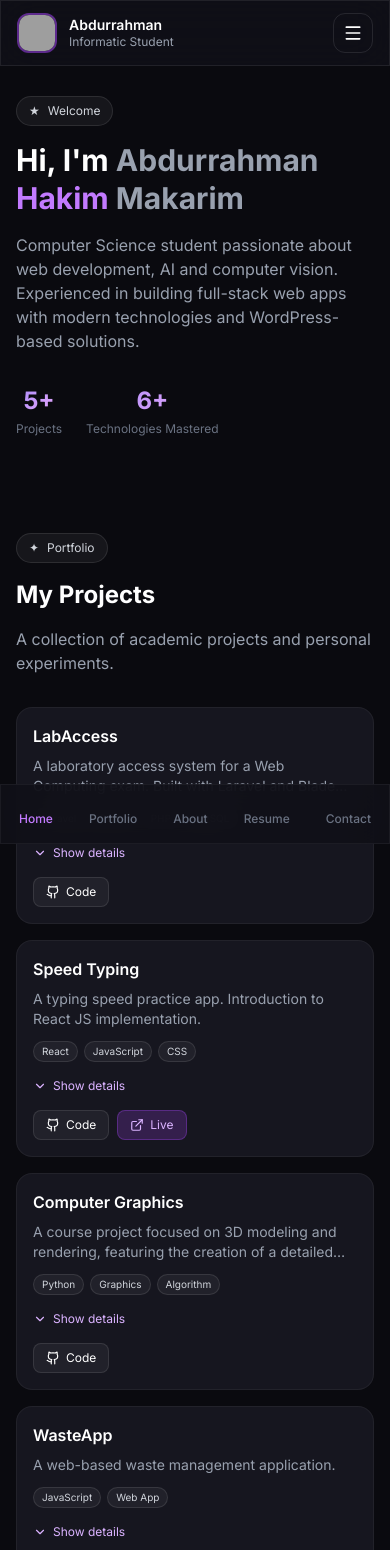
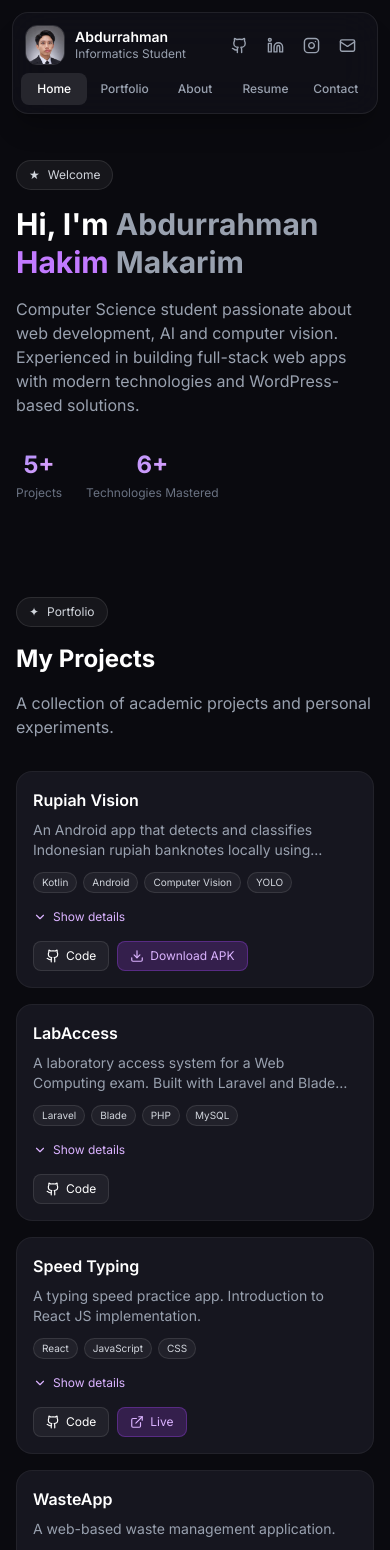
Before and after one commit to Furohito/hakim, a React (Vite) app: page / in a window 390 px wide. Shown: the top 1550 px of the page. Built offline with nearby package versions, Linux system fonts and the light colour scheme; grey boxes are pictures that could not be loaded.

Commit message:
ubah dah

```diff
--- a/src/App.tsx
+++ b/src/App.tsx
@@ -35,7 +35,7 @@ export default function App() {
 
       <main className={`
         relative z-10
-        ${isMobile ? 'px-4 pt-20 pb-24' : 'ml-[380px] px-8 lg:px-16 py-10'}
+        ${isMobile ? 'px-4 pt-36 pb-8 sm:px-6' : 'ml-[380px] px-8 lg:px-16 py-10'}
       `}>
         {/* Desktop Navbar */}
         {!isMobile && <Navbar activeSection={activeSection} />}
--- a/src/components/MobileNav.tsx
+++ b/src/components/MobileNav.tsx
@@ -1,6 +1,5 @@
-import { useState } from 'react'
-import { motion, AnimatePresence } from 'framer-motion'
-import { Menu, X, Github, Linkedin, Instagram, Mail } from 'lucide-react'
+import { Github, Linkedin, Instagram, Mail } from 'lucide-react'
+import profilePhoto from '../foto/Hakim.png'
 
 const navItems = [
   { id: 'home', label: 'Home' },
@@ -12,9 +11,9 @@ const navItems = [
 
 const socialLinks = [
   { icon: Github, href: 'https://github.com/Furohito', label: 'GitHub' },
-  { icon: Linkedin, href: '#', label: 'LinkedIn' },
-  { icon: Instagram, href: '#', label: 'Instagram' },
-  { icon: Mail, href: 'mailto:abdurrahman@email.com', label: 'Email' },
+  { icon: Linkedin, href: 'https://www.linkedin.com/in/abdurrahman-hakim-makarim', label: 'LinkedIn' },
+  { icon: Instagram, href: 'https://www.instagram.com/hakim__makarim', label: 'Instagram' },
+  { icon: Mail, href: 'mailto:abdrhakimmkrm25@gmail.com', label: 'Email' },
 ]
 
 interface MobileNavProps {
@@ -22,113 +21,31 @@ interface MobileNavProps {
 }
 
 export default function MobileNav({ activeSection }: MobileNavProps) {
-  const [isOpen, setIsOpen] = useState(false)
-
-  const scrollToSection = (id: string) => {
-    document.getElementById(id)?.scrollIntoView({ behavior: 'smooth' })
-    setIsOpen(false)
-  }
-
   return (
-    <>
-      {/* Top Bar */}
-      <header className="fixed top-0 left-0 right-0 z-50 glass">
-        <div className="flex items-center justify-between px-4 py-3">
-<div className="flex items-center gap-3">
-             <img
-               src="https://media.licdn.com/dms/image/v2/D5603AQFcyc2qj_F44w/profile-displayphoto-shrink_800_800/profile-displayphoto-shrink_800_800/0/1718236782195?e=1780531200&v=beta&t=KksSrHz4q4WCMf7Q9EZx91otKet_dbXlQ2i6-utkSnE"
-               alt="Profile"
-               className="w-10 h-10 rounded-xl object-cover border-2 border-purple-500/50"
-             />
-            <div className="flex flex-col">
-              <span className="text-sm font-semibold leading-tight">Abdurrahman</span>
-              <span className="text-xs text-gray-400">Informatic Student</span>
-            </div>
-          </div>
-
-          <button
-            onClick={() => setIsOpen(!isOpen)}
-            className="w-10 h-10 rounded-xl border border-white/10 flex items-center justify-center"
-          >
-            {isOpen ? <X size={20} /> : <Menu size={20} />}
-          </button>
-        </div>
-      </header>
-
-      {/* Mobile Menu Overlay */}
-      <AnimatePresence>
-        {isOpen && (
-          <motion.div
-            initial={{ opacity: 0 }}
-            animate={{ opacity: 1 }}
-            exit={{ opacity: 0 }}
-            className="fixed inset-0 z-40 bg-bg-primary/95 backdrop-blur-lg pt-20"
-          >
-            <motion.div
-              initial={{ opacity: 0, y: 20 }}
-              animate={{ opacity: 1, y: 0 }}
-              exit={{ opacity: 0, y: 20 }}
-              className="flex flex-col items-center justify-center h-full gap-6 -mt-20"
-            >
-              {/* Profile */}
-<img
-                 src="https://media.licdn.com/dms/image/v2/D5603AQFcyc2qj_F44w/profile-displayphoto-shrink_800_800/profile-displayphoto-shrink_800_800/0/1718236782195?e=1780531200&v=beta&t=KksSrHz4q4WCMf7Q9EZx91otKet_dbXlQ2i6-utkSnE"
-                 alt="Profile"
-                 className="w-24 h-24 rounded-full object-cover border-2 border-purple-500/50"
-               />
-              <h2 className="text-xl font-semibold">Abdurrahman Hakim M.</h2>
-
-              {/* Nav Links */}
-              <nav className="flex flex-col items-center gap-4 mt-4">
-                {navItems.map(({ id, label }) => (
-                  <button
-                    key={id}
-                    onClick={() => scrollToSection(id)}
-                    className={`text-lg font-medium transition-colors ${
-                      activeSection === id ?  'text-purple-400' : 'text-gray-400'
-                    }`}
-                  >
-                    {label}
-                  </button>
-                ))}
-              </nav>
-
-              {/* Social */}
-              <div className="flex gap-4 mt-6">
-                {socialLinks.map(({ icon: Icon, href, label }) => (
-                  <a
-                    key={label}
-                    href={href}
-                    target="_blank"
-                    rel="noopener noreferrer"
-                    className="w-12 h-12 rounded-xl border border-white/10 flex items-center justify-center text-gray-400 hover:text-purple-400 transition-colors"
-                  >
-                    <Icon size={22} />
-                  </a>
-                ))}
-              </div>
-            </motion.div>
-          </motion.div>
-        )}
-      </AnimatePresence>
-
-      {/* Bottom Tab Bar */}
-      <nav className="fixed bottom-0 left-0 right-0 z-50 glass border-t border-white/5">
-        <div className="flex justify-around py-2">
-          {navItems.map(({ id, label }) => (
-            <button
-              key={id}
-              onClick={() => scrollToSection(id)}
-              className={`flex flex-col items-center gap-1 px-3 py-2 rounded-xl transition-colors ${
-                activeSection === id ? 'text-purple-400' : 'text-gray-500'
-              }`}
-            >
-              <div className={`w-1. 5 h-1.5 rounded-full ${activeSection === id ? 'bg-purple-400' : 'bg-transparent'}`} />
-              <span className="text-xs font-medium">{label}</span>
-            </button>
+    <header className="fixed inset-x-3 top-3 z-50 glass rounded-2xl shadow-xl shadow-black/20 sm:inset-x-6">
+      <div className="flex items-center justify-between gap-2 px-3 pt-3 sm:px-4">
+        <a href="#home" className="flex min-w-0 items-center gap-2.5" aria-label="Back to home">
+          <img src={profilePhoto} alt="Abdurrahman Hakim Makarim" className="h-10 w-10 shrink-0 rounded-xl object-cover object-top border border-white/15" />
+          <span className="min-w-0">
+            <span className="block truncate text-sm font-semibold leading-tight">Abdurrahman</span>
+            <span className="block text-xs text-gray-400">Informatics Student</span>
+          </span>
+        </a>
+        <div className="flex shrink-0 items-center">
+          {socialLinks.map(({ icon: Icon, href, label }) => (
+            <a key={label} href={href} aria-label={label} target={href.startsWith('mailto:') ? undefined : '_blank'} rel={href.startsWith('mailto:') ? undefined : 'noopener noreferrer'} className="flex h-9 w-9 items-center justify-center rounded-lg text-gray-400 transition-colors hover:bg-white/5 hover:text-purple-300 focus-visible:outline focus-visible:outline-2 focus-visible:outline-purple-400">
+              <Icon size={17} />
+            </a>
           ))}
         </div>
+      </div>
+      <nav aria-label="Main navigation" className="flex items-center gap-1 overflow-x-auto px-2 pb-2 pt-2 sm:px-3">
+        {navItems.map(({ id, label }) => (
+          <a key={id} href={`#${id}`} aria-current={activeSection === id ? 'location' : undefined} className={`flex-1 whitespace-nowrap rounded-lg px-2 py-2 text-center text-xs font-medium transition-colors sm:text-sm ${activeSection === id ? 'bg-white/10 text-white' : 'text-gray-400 hover:text-white'}`}>
+            {label}
+          </a>
+        ))}
       </nav>
-    </>
+    </header>
   )
 }
--- a/src/components/Sidebar.tsx
+++ b/src/components/Sidebar.tsx
@@ -1,5 +1,6 @@
 import { motion } from 'framer-motion'
 import { Github, Linkedin, Instagram } from 'lucide-react'
+import profilePhoto from '../foto/Hakim.png'
 
 const socialLinks = [
   { icon: Github, href: 'https://github.com/Furohito', label: 'GitHub' },
@@ -26,9 +27,9 @@ export default function Sidebar() {
       {/* Profile Image */}
       <div className="relative rounded-2xl overflow-hidden mb-6 gradient-border">
 <img
-           src="https://media.licdn.com/dms/image/v2/D5603AQHywb6u_O2p6g/profile-displayphoto-crop_800_800/B56Z5QHsBQKkAI-/0/1779460654482?e=1787788800&v=beta&t=wj4_8CAOk8134u3JEJREDU9SnaNMAuSYH-QWPmrHkkI"
+           src={profilePhoto}
            alt="Abdurrahman Hakim Makarim"
-           className="w-full h-[280px] xl:h-[320px] object-cover rounded-2xl"
+           className="w-full h-[280px] xl:h-[320px] object-cover object-top rounded-2xl"
          />
       </div>
 
--- a/src/components/sections/Contact.tsx
+++ b/src/components/sections/Contact.tsx
@@ -53,13 +53,6 @@ export default function Contact() {
             Email
           </a>
         </Button>
-        <Button
-          variant="outline"
-          asChild
-          size="sm"
-          className="border-white/10 hover:bg-white/5 hover:border-purple-500/50 text-xs md:text-sm h-9 md:h-10"
-        >
-        </Button>
       </motion.div>
     </section>
   )
--- a/src/components/sections/Resume.tsx
+++ b/src/components/sections/Resume.tsx
@@ -1,6 +1,6 @@
 import { motion } from 'framer-motion'
 import SectionBadge from '../ui/SectionBadge'
-import { GraduationCap, Code, FolderOpen, Download } from 'lucide-react'
+import { GraduationCap, Code, FolderOpen } from 'lucide-react'
 
 const education = [
    {
@@ -68,13 +68,14 @@ export default function Resume() {
           >
             <div className="absolute -left-[29px] md:-left-[37px] w-3 md:w-4 h-3 md:h-4 rounded-full bg-gradient-to-r from-purple-500 to-pink-500" />
 
-            <span className="text-xs md:text-sm text-purple-400 font-medium">May - November 2025</span>
-            <h3 className="text-lg md:text-xl font-semibold mt-1">P2MW Winner — Nexsite Hub</h3>
-            <p className="text-gray-500 text-xs md:text-sm mb-2">Digital Business Program</p>
-            <p className="text-gray-400 text-sm md:text-base">
-              Winner of the P2MW program for building a digital business through Nexsite Hub,
-              creating WordPress and Elementor-based web templates for clients.
-            </p>
+            <span className="text-xs md:text-sm text-purple-400 font-medium">June - September 2026</span>
+            <h3 className="text-lg md:text-xl font-semibold mt-1">IT Business Analyst</h3>
+            <p className="text-gray-500 text-xs md:text-sm mb-2">PT Kenosis Sistem Solusi</p>
+            <ul className="list-disc pl-5 space-y-1 text-gray-400 text-sm md:text-base">
+              <li>Executed Unit Testing, SIT, and UAT on completed ERP modules, validating features against business requirements before go-live.</li>
+              <li>Studied ERP business processes and configurations to design test scenarios based on real client workflows.</li>
+              <li>Resolved user-reported issues during post go-live support and verified defect fixes with internal teams before closing test cases.</li>
+            </ul>
           </motion.div>
 
           <motion.div
@@ -136,13 +137,6 @@ export default function Resume() {
         ))}
       </div>
 
-       {/* Download CV Button */}
-       <div className="flex justify-center mt-10 md:mt-14">
-         <a href="/cv.pdf" download="Abdurrahman Hakim Makarim CV.pdf" className="inline-flex items-center gap-2 px-6 md:px-8 py-3 md:py-4 bg-purple-600 hover:bg-purple-500 text-white font-medium rounded-xl transition-all hover:shadow-lg hover:shadow-purple-500/25">
-           <Download className="h-4 w-4 md:h-5 md:w-5" />
-           Download CV
-         </a>
-       </div>
      </section>
   )
 }
--- a/src/components/ui/ProjectCard.tsx
+++ b/src/components/ui/ProjectCard.tsx
@@ -1,6 +1,6 @@
 import { useState } from 'react'
 import { motion, AnimatePresence } from 'framer-motion'
-import { Github, ExternalLink, ChevronDown } from 'lucide-react'
+import { Github, ExternalLink, ChevronDown, Download } from 'lucide-react'
 
 interface ProjectCardProps {
   title: string
@@ -8,6 +8,7 @@ interface ProjectCardProps {
   tags: string[]
   githubUrl?: string
   liveUrl?: string
+  downloadUrl?: string
   features?: string[]
   index: number
 }
@@ -18,6 +19,7 @@ export default function ProjectCard({
   tags,
   githubUrl,
   liveUrl,
+  downloadUrl,
   features = [],
   index
 }: ProjectCardProps) {
@@ -110,6 +112,17 @@ export default function ProjectCard({
               <span>Live</span>
             </motion.a>
           )}
+          {downloadUrl && (
+            <motion.a
+              href={downloadUrl}
+              whileHover={{ scale: 1.05 }}
+              whileTap={{ scale: 0.95 }}
+              className="flex items-center gap-1.5 md:gap-2 px-3 md:px-4 py-1.5 md:py-2 text-xs md:text-sm bg-purple-500/20 hover:bg-purple-500/30 border border-purple-500/30 rounded-lg text-purple-300 transition-colors"
+            >
+              <Download size={14} />
+              <span>Download APK</span>
+            </motion.a>
+          )}
         </div>
       </div>
     </motion.div>
--- a/src/data/portfolio.ts
+++ b/src/data/portfolio.ts
@@ -1,4 +1,17 @@
 export const projects = [
+  {
+    title: 'Rupiah Vision',
+    description: 'An Android app that detects and classifies Indonesian rupiah banknotes locally using computer vision and YOLO.',
+    tags: ['Kotlin', 'Android', 'Computer Vision', 'YOLO'],
+    githubUrl: 'https://github.com/Furohito/Rupiah_Vision',
+    downloadUrl: 'https://github.com/Furohito/Rupiah_Vision/releases/download/1.0/app-release.apk',
+    features: [
+      'Detects rupiah banknotes from Rp1,000 to Rp100,000',
+      'Uses YOLO for computer vision-based classification',
+      'Runs locally on Android devices',
+      'Built with Kotlin',
+    ],
+  },
   {
     title: 'LabAccess',
     description: 'A laboratory access system for a Web Computing exam. Built with Laravel and Blade templating.',
@@ -25,37 +38,15 @@ export const projects = [
     ],
   },
   {
-    title: 'Computer Graphics',
-    description: 'A course project focused on 3D modeling and rendering, featuring the creation of a detailed mobile phone model using Python and OpenGL.',
-    tags: ['Python', 'Graphics', 'Algorithm'],
-    githubUrl: 'https://github.com/Furohito/Computer_Graphic',
-    features: [
-      '3D model of a detailed mobile phone',
-      'Rendering with Python and OpenGL',
-      'Modeling and transformation algorithms',
-      'Course final project for computer graphics',
-    ],
-  },
-  {
     title: 'WasteApp',
     description: 'A web-based waste management application.',
     tags: ['JavaScript', 'Web App'],
     githubUrl: 'https://github.com/Furohito/wasteapp',
+    liveUrl: 'https://datasampah.netlify.app/',
     features: [
       'Track and manage waste disposal requests',
       'Web-based UI built with JavaScript',
       'Simple flow for submitting and viewing reports',
-    ],
-  },
-  {
-    title: 'Nexsite Hub',
-    description: 'Developed WordPress-based web templates using Elementor as part of P2MW internship. Designed and built responsive, modern website templates for clients.',
-    tags: ['WordPress', 'Elementor', 'PHP', 'Web Design'],
-    liveUrl: 'https://nexsitehub.id/',
-    features: [
-      'Responsive, modern website templates',
-      'Built with WordPress and Elementor',
-      'Used for P2MW internship client projects',
     ],
   },
   {
@@ -69,15 +60,4 @@ export const projects = [
       'Tailored design for the Alam Sutera brand',
     ],
   },
-  {
-    title: 'Computer Vision Project',
-    description: 'A Python-based computer vision application exploring image processing and object detection using OpenCV.',
-    tags: ['Python', 'OpenCV', 'Computer Vision', 'AI'],
-    githubUrl: 'https://github.com/Furohito/computer_vision',
-    features: [
-      'Image processing pipelines with OpenCV',
-      'Object detection experiments',
-      'Implemented in Python',
-    ],
-  },
 ]
--- a/src/index.css
+++ b/src/index.css
@@ -21,6 +21,10 @@
     background-color: var(--color-bg-primary);
     color: white;
     overflow-x: hidden;
+  }
+
+  section[id] {
+    scroll-margin-top: 9rem;
   }
 
   ::-webkit-scrollbar {
```
Also changed, not shown: src/foto/Hakim.png (added), 1 other file (tests, documents, lock files or other folders).
